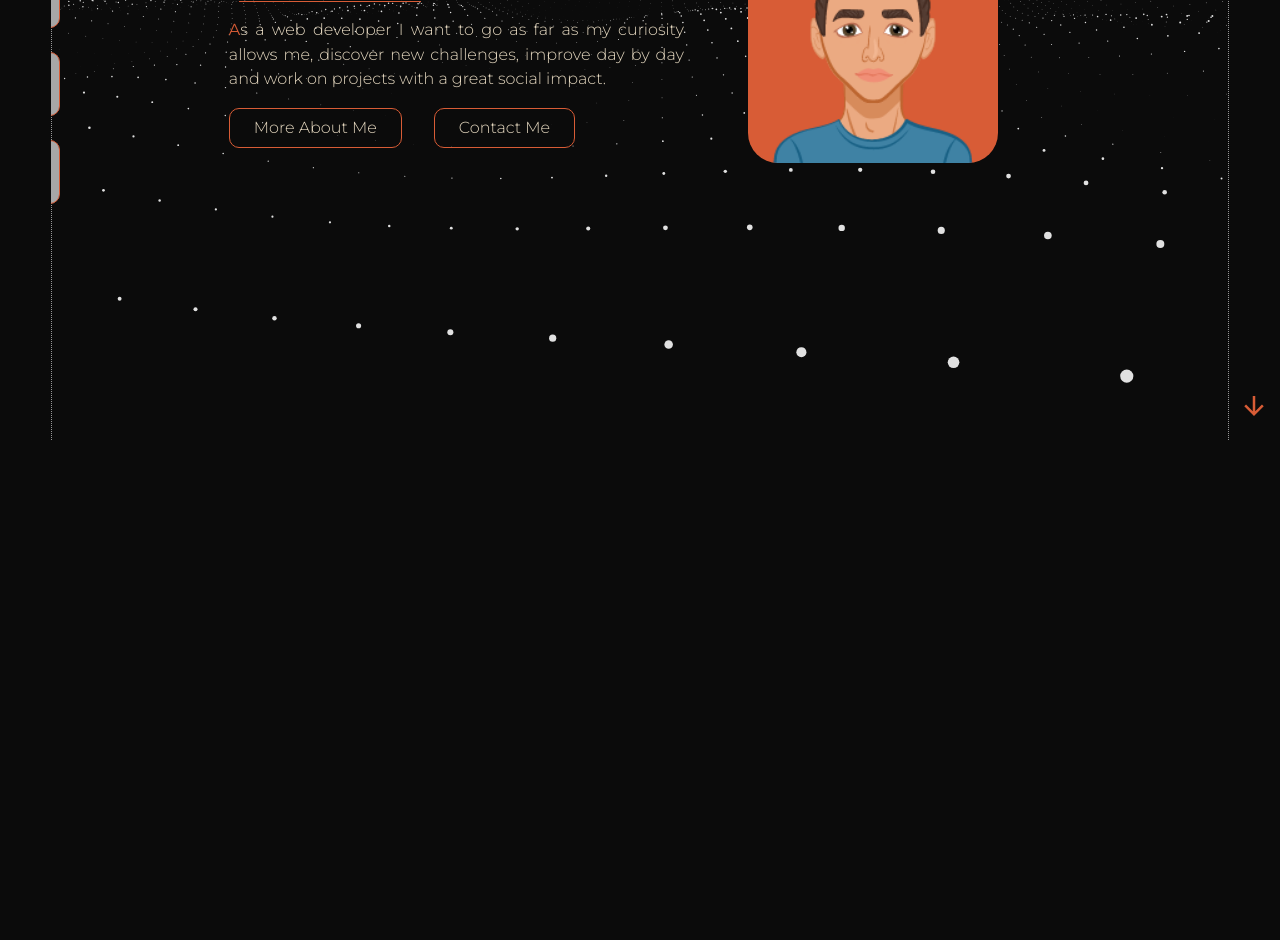
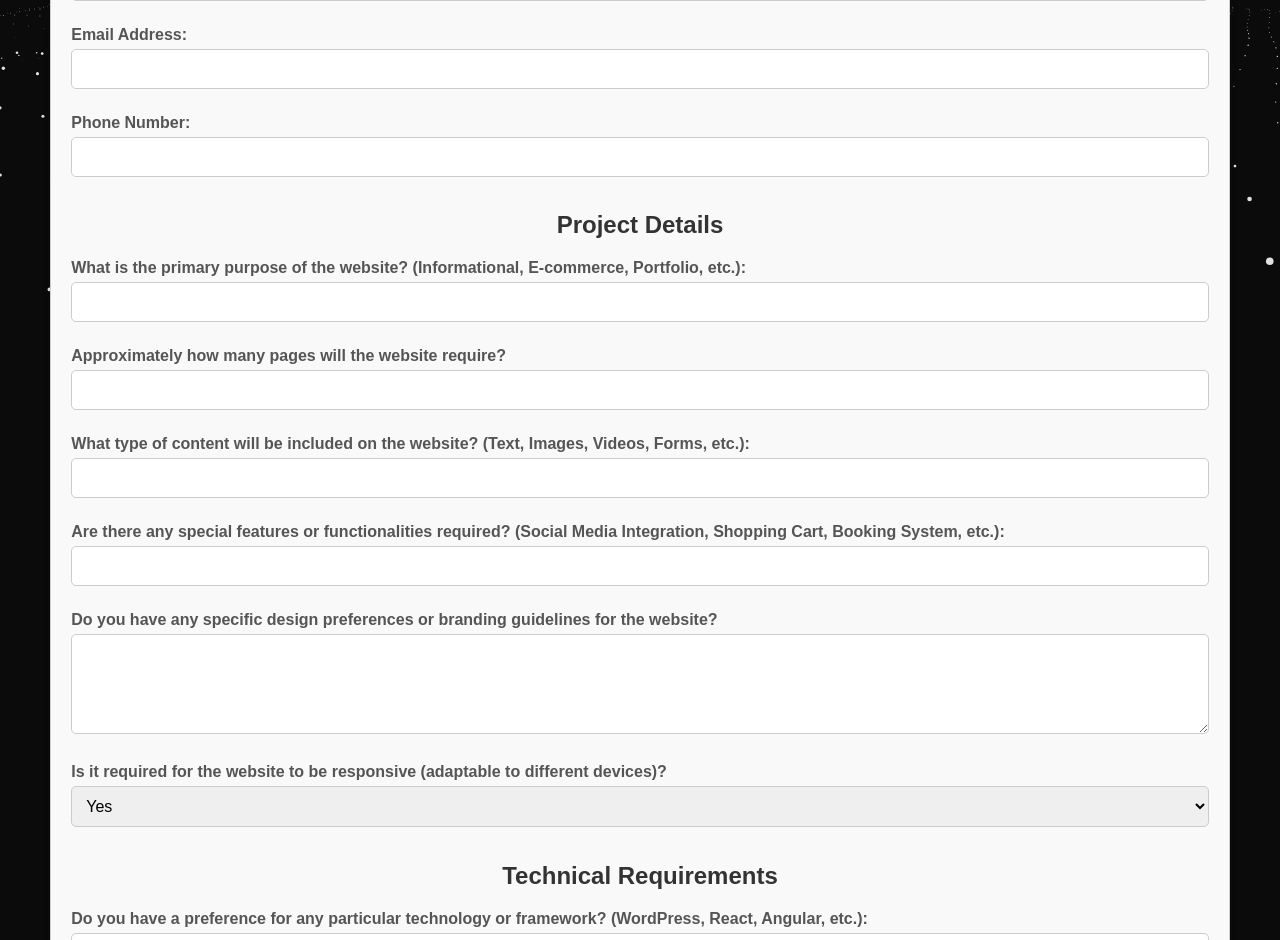
Before and after one commit to jdluis/My-portafolio, a React (Vite) app: page /clientform in a window 1280 px wide. Before the commit this address led to /. Shown: the part 360-1300 px from the top of the page. Before the commit the page ends 800 px from the top, so only its background shows below. Built offline with nearby package versions, Linux system fonts and the light colour scheme; no server answers.

Commit message:
Addb clientForm

```diff
--- a/package.json
+++ b/package.json
@@ -13,6 +13,7 @@
     "format": "prettier --write src/**/*.{js,jsx,ts,tsx,css,md,json,scss} --config ./.prettierrc"
   },
   "dependencies": {
+    "emailjs-com": "^3.2.0",
     "framer-motion": "^8.4.2",
     "localforage": "^1.10.0",
     "match-sorter": "^6.3.1",
--- a/src/components/ProjectDetails/index.jsx
+++ b/src/components/ProjectDetails/index.jsx
@@ -6,11 +6,12 @@ function index(props) {
   const { project } = props;
 
   if (project === null) {
-    return <p id='actual_project'>Select one Porject</p> ;
+    /*La opcion seria recuperar el alto de un proyecto, lo que ocupa o hacer un skeleton para que luego se muestre correctamente al scrolear*/
+    return <div className='separator '><p  id='actual_project'>Select one Porject</p></div> ;
   }
 
   return (
-    <div id='actual_project' className='project-container'>
+    <div key={project.id} id='actual_project' className='project-container'>
       <header className='title-container'>
         <h4 className='color-orange'>{project.id}.</h4>
         <h3>{project.title}</h3>
@@ -34,8 +35,8 @@ function index(props) {
           </header>
           <p className='description'>{project.description}</p>
           <ul className={'list-container'}>
-            {project.techStack.map((teach) => {
-              return <li className={'list-item'}>{teach}</li>;
+            {project.techStack.map((teach, index) => {
+              return <li key={index} className={'list-item'}>{teach}</li>;
             })}
           </ul>
 
--- a/src/index.css
+++ b/src/index.css
@@ -32,6 +32,12 @@ body {
     background-image: linear-gradient(135deg, #291d21, #020202);
     text-align: center;
     margin: 0px; */
+}
+
+  /* General */
+
+.separator {
+  height: 200px;
 }
 
 #bg_canvas {
--- a/src/main.jsx
+++ b/src/main.jsx
@@ -6,6 +6,7 @@ import { Home } from './routes/Home';
 import { About } from './routes/About';
 import { Works } from './routes/Works';
 import { Contact } from './routes/Contact';
+import { ClientForm } from './routes/ClientForm';
 
 ReactDOM.createRoot(document.getElementById('root')).render(
   <BrowserRouter>
@@ -17,6 +18,7 @@ ReactDOM.createRoot(document.getElementById('root')).render(
         <Route path='contact' element={<Contact />} />
         <Route path='*' element={<Navigate replace to='/' />} />
       </Route>
+      <Route path='clientform' element={<ClientForm />} />
     </Routes>
   </BrowserRouter>,
 );
--- /dev/null
+++ b/src/routes/ClientForm/index.css
@@ -0,0 +1,78 @@
+form {
+  width: 90%;
+  margin: 2em auto;
+  padding: 20px;
+  border: 1px solid #ccc;
+  border-radius: 10px;
+  box-shadow: 0 0 10px rgba(0, 0, 0, 0.1);
+  font-family: Arial, sans-serif;
+  background-color: #f9f9f9;
+}
+
+h1,
+h2 {
+  text-align: center;
+  color: #333;
+}
+
+label {
+  display: block;
+  margin-bottom: 10px;
+  font-weight: bold;
+  color: #555;
+}
+
+input[type='text'],
+input[type='email'],
+input[type='tel'],
+input[type='number'],
+input[type='date'],
+textarea,
+select {
+  width: 100%;
+  padding: 10px;
+  margin-top: 5px;
+  margin-bottom: 15px;
+  border: 1px solid #ccc;
+  border-radius: 5px;
+  box-sizing: border-box;
+  font-size: 16px;
+  font-family: Arial, sans-serif;
+}
+
+textarea {
+  height: 100px;
+  resize: vertical;
+}
+
+button[type='submit'] {
+  width: 100%;
+  padding: 15px;
+  background-color: #007bff;
+  color: #fff;
+  border: none;
+  border-radius: 5px;
+  font-size: 16px;
+  cursor: pointer;
+  margin-top: 10px;
+}
+
+button[type='submit']:hover {
+  background-color: #0056b3;
+}
+
+p {
+  color: #333;
+  line-height: 1.6;
+  margin-bottom: 20px;
+}
+
+p:last-child {
+  margin-bottom: 0;
+}
+
+@media (max-width: 600px) {
+  form {
+    padding: 10px;
+  }
+}
--- /dev/null
+++ b/src/routes/ClientForm/index.jsx
@@ -0,0 +1,133 @@
+import React from 'react'
+import emailjs from 'emailjs-com';
+import './index.css';
+
+function ClientForm() {
+
+    const {VITE_EMAILJS_SERVICE_ID, VITE_EMAILJS_TEMPLATE_ID, VITE_EMAILJS_USER_ID} = import.meta.env
+        const handleSubmit = (event) => {
+          event.preventDefault();
+
+          emailjs.sendForm(VITE_EMAILJS_SERVICE_ID, VITE_EMAILJS_TEMPLATE_ID, event.target, VITE_EMAILJS_USER_ID)
+            .then((result) => {
+                console.log(result.text);
+                alert('Form submitted successfully!');
+            }, (error) => {
+                console.log(error.text);
+                alert('An error occurred, please try again.');
+            });
+
+          event.target.reset(); // Reset the form after submission
+        };
+
+    return (
+        <form onSubmit={handleSubmit} id='clientform' >
+            <h1>Official Website Project Inquiry Form for JDLuisDev</h1>
+            <p>Dear Potential Client,</p>
+            <p>At JDLuisDev, we strive to provide high-quality web development services tailored to your specific needs. To better understand your requirements and provide you with an accurate project estimate, we kindly request that you complete the following inquiry form.</p>
+
+            <h2>Client Information</h2>
+            <label>
+                Full Name:
+                <input type="text" name="fullName" required />
+            </label>
+            <label>
+                Email Address:
+                <input type="email" name="email" required />
+            </label>
+            <label>
+                Phone Number:
+                <input type="tel" name="phone" />
+            </label>
+
+            <h2>Project Details</h2>
+            <label>
+                What is the primary purpose of the website? (Informational, E-commerce, Portfolio, etc.):
+                <input type="text" name="purpose" required />
+            </label>
+            <label>
+                Approximately how many pages will the website require?
+                <input type="number" name="pages" required />
+            </label>
+            <label>
+                What type of content will be included on the website? (Text, Images, Videos, Forms, etc.):
+                <input type="text" name="content" required />
+            </label>
+            <label>
+                Are there any special features or functionalities required? (Social Media Integration, Shopping Cart, Booking System, etc.):
+                <input type="text" name="features" />
+            </label>
+            <label>
+                Do you have any specific design preferences or branding guidelines for the website?
+                <textarea name="designPreferences"></textarea>
+            </label>
+            <label>
+                Is it required for the website to be responsive (adaptable to different devices)?
+                <select name="responsive" required>
+                    <option value="Yes">Yes</option>
+                    <option value="No">No</option>
+                </select>
+            </label>
+
+            <h2>Technical Requirements</h2>
+            <label>
+                Do you have a preference for any particular technology or framework? (WordPress, React, Angular, etc.):
+                <input type="text" name="technologyPreference" />
+            </label>
+            <label>
+                Is integration with a Content Management System (CMS) or database required?
+                <select name="cmsIntegration" required>
+                    <option value="Yes">Yes</option>
+                    <option value="No">No</option>
+                </select>
+            </label>
+            <label>
+                Do you require web hosting and domain registration services?
+                <select name="hosting" required>
+                    <option value="Yes">Yes</option>
+                    <option value="No">No</option>
+                </select>
+            </label>
+
+            <h2>Maintenance and Updates</h2>
+            <label>
+                Will you require ongoing maintenance and updates for the website after its launch?
+                <select name="maintenance" required>
+                    <option value="Yes">Yes</option>
+                    <option value="No">No</option>
+                </select>
+            </label>
+            <label>
+                How frequently do you anticipate content updates?
+                <input type="text" name="updateFrequency" />
+            </label>
+
+            <h2>Budget and Timeline</h2>
+            <label>
+                What is your approximate budget for this project?
+                <input type="number" name="budget" required />
+            </label>
+            <label>
+                Do you have a specific launch date or timeline in mind?
+                <input type="date" name="timeline" />
+            </label>
+
+            <h2>Additional Comments</h2>
+
+            <label>
+                Please provide any additional requirements or comments you would like to share:
+                <textarea name="additionalComments"></textarea>
+            </label>
+
+            <p>By providing detailed information through this inquiry form, we can better understand your project requirements and provide you with an accurate proposal and cost estimate.</p>
+            <p>We appreciate your interest in JDLuisDev, and we look forward to the opportunity to discuss your project further.</p>
+            <p>Thank you for your time and consideration.</p>
+            <p>Best regards,</p>
+            <p>JDLuisDev Team</p>
+
+            <button type="submit">Submit</button>
+        </form>
+    );
+}
+
+export { ClientForm }
--- a/src/routes/Works/index.jsx
+++ b/src/routes/Works/index.jsx
@@ -9,7 +9,7 @@ function Works() {
 
   const handleSelectedProject = (projectData) => {
     setProjectSelect(projectData);
-    document.getElementById('actual_project'). scrollIntoView()
+    document.getElementById('actual_project').scrollIntoView()
   };
 
   return (
```
Also changed, not shown: src/Background/bg-animation.js, 2 other files (tests, documents, lock files or other folders).
